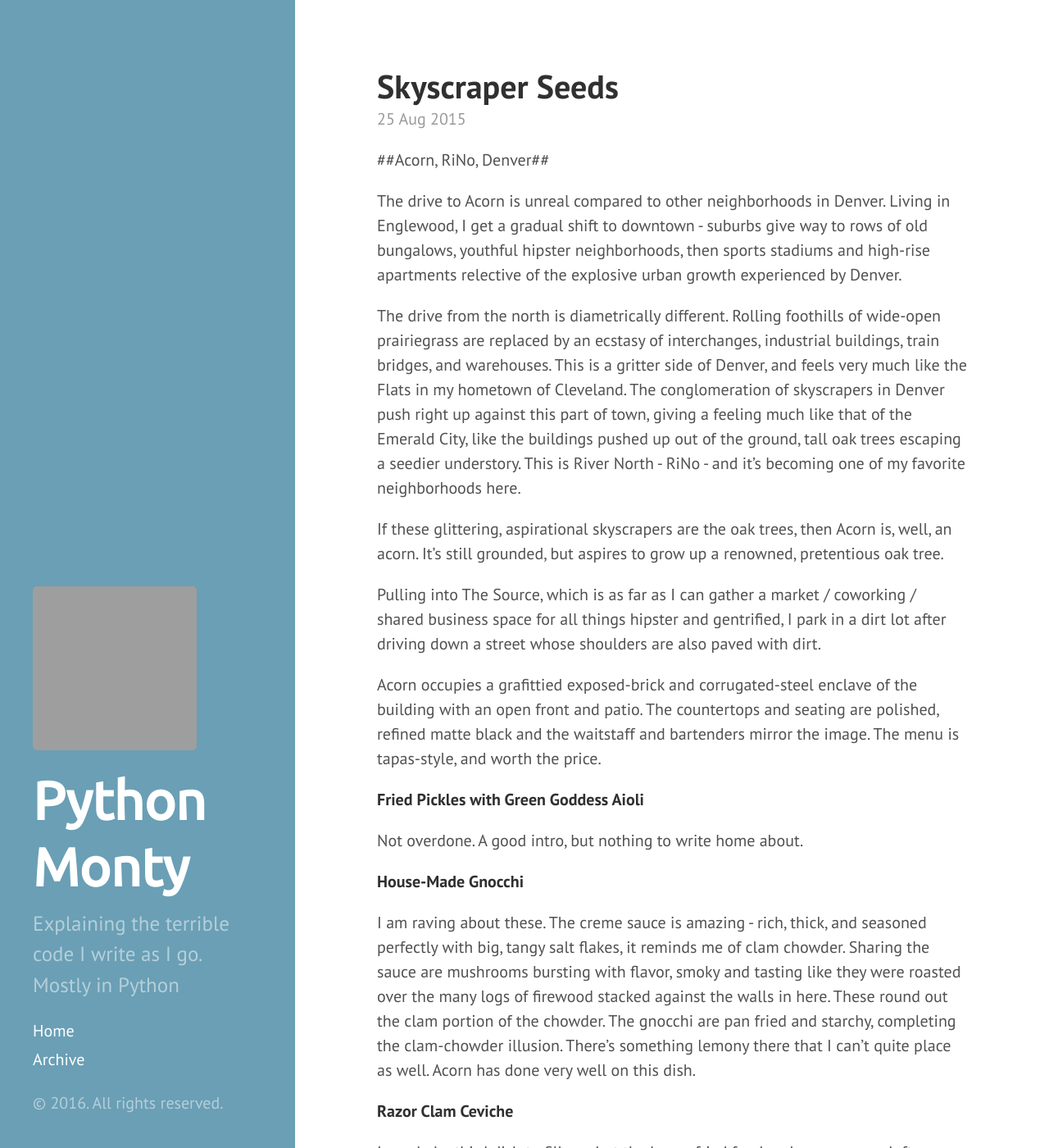
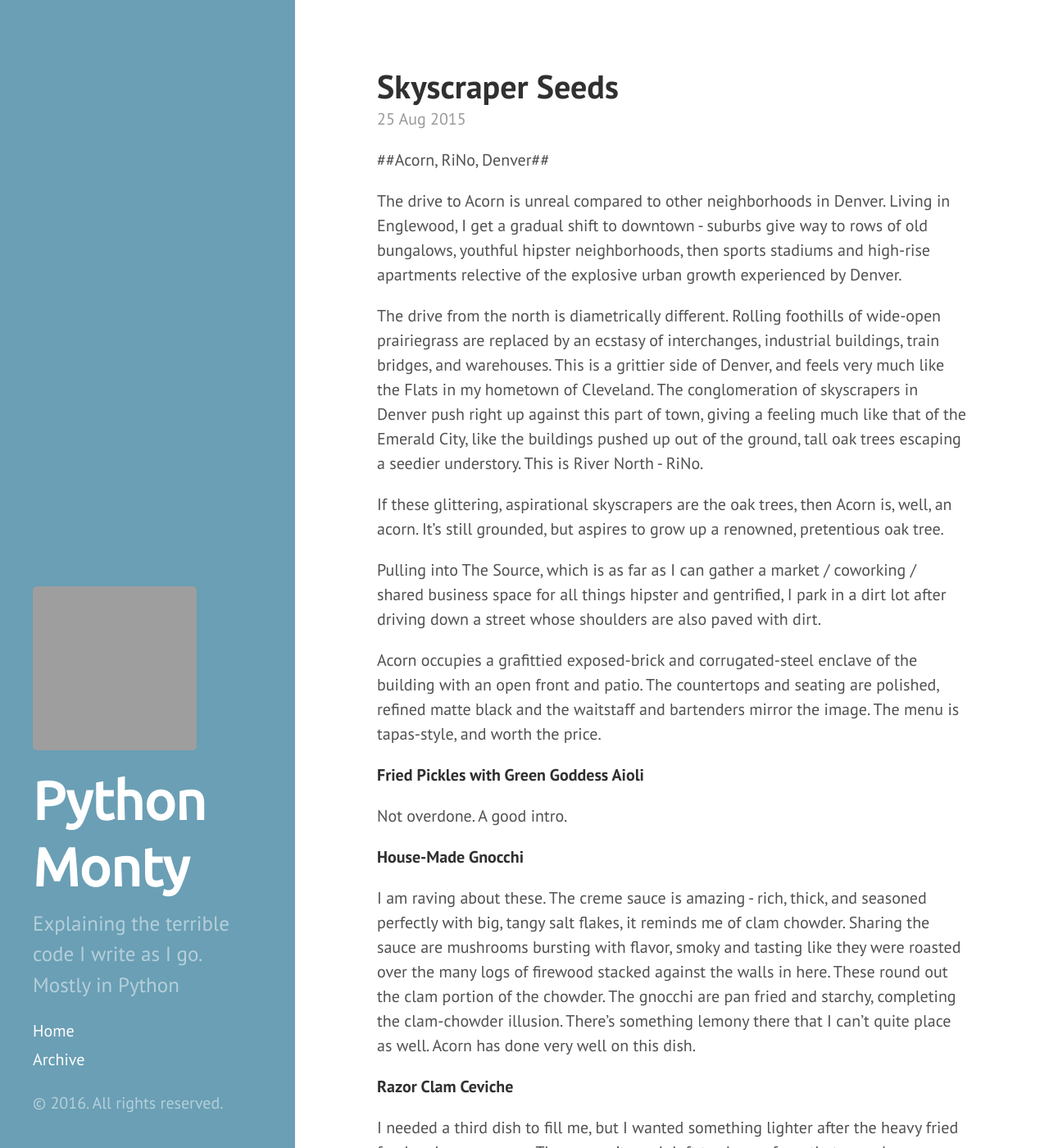
Before and after one commit to z3ugma/z3ugma.github.io, a Jekyll site: the page built from _posts/2015-08-25-skyscraper-seeds.markdown, in a window 1280 px wide and 1400 px high. Shown: the whole window at 82% size. Built offline with Jekyll 4.4.1, drawn with Linux system fonts in a browser that asks for light colours; some of the changed text lies outside the part shown; grey boxes are pictures that could not be loaded.

Commit message:
Grammar polish to Acorn

```diff
--- a/_posts/2015-08-25-skyscraper-seeds.markdown
+++ b/_posts/2015-08-25-skyscraper-seeds.markdown
@@ -10,7 +10,7 @@
 
 The drive to Acorn is unreal compared to other neighborhoods in Denver. Living in Englewood, I get a gradual shift to downtown - suburbs give way to rows of old bungalows, youthful hipster neighborhoods, then sports stadiums and high-rise apartments relective of the explosive urban growth experienced by Denver.
 
-The drive from the north is diametrically different. Rolling foothills of wide-open prairiegrass are replaced by an ecstasy of interchanges, industrial buildings, train bridges, and warehouses. This is a gritter side of Denver, and feels very much like the Flats in my hometown of Cleveland. The conglomeration of skyscrapers in Denver push right up against this part of town, giving a feeling much like that of the Emerald City, like the buildings pushed up out of the ground, tall oak trees escaping a seedier understory. This is River North - RiNo - and it's becoming one of my favorite neighborhoods here.
+The drive from the north is diametrically different. Rolling foothills of wide-open prairiegrass are replaced by an ecstasy of interchanges, industrial buildings, train bridges, and warehouses. This is a grittier side of Denver, and feels very much like the Flats in my hometown of Cleveland. The conglomeration of skyscrapers in Denver push right up against this part of town, giving a feeling much like that of the Emerald City, like the buildings pushed up out of the ground, tall oak trees escaping a seedier understory. This is River North - RiNo.
 
 If these glittering, aspirational skyscrapers are the oak trees, then Acorn is, well, an acorn. It's still grounded, but aspires to grow up a renowned, pretentious oak tree.
 
@@ -20,7 +20,7 @@
 
 __Fried Pickles with Green Goddess Aioli__
 
-Not overdone. A good intro, but nothing to write home about.
+Not overdone. A good intro.
 
 __House-Made Gnocchi__
 
@@ -28,7 +28,7 @@
 
 __Razor Clam Ceviche__
 
-I needed a third dish to fill me, but the heavy fried food and cream sauce left me desiring something lighter, of which there wasn't much that was also vegetarian.
-The razor clam ceviche lacks the rich, briny flavor I usually seek in seafood. It's good, and light, but that bright ocean clarity wasn't around in my dish. It is, however, beautifully presented in a rigidly geometric arrangement, with straight and narrow razor clamshells at a rakish 45 degree offset from a square folded napkin, on which sits an ice bed.
+I needed a third dish to fill me, but I wanted something lighter after the heavy fried food and cream sauce. There wasn't much left to choose from that was also vegetarian.
+The razor clam ceviche lacks the rich, briny flavor I usually seek in seafood. It's good, and light, but that bright ocean clarity wasn't around in my dish. It is, however, beautifully presented in a rigidly geometric arrangement, with straight and narrow razor clamshells at a jarring 45 degree offset from a square folded napkin, on which sits an ice bed.
 
 The cocktail bar is alright, but not on the caliber of Merchant in Madison or the Upstairs in Boulder. The company was decidely in my bracket though - lots of 30-something young professionals and tattooed well-to-do creatives. I'd recommend this restaurant to any struggling Denverite looking to go out with their parents, a troupe of acquaintances for after work, or the jetsetting, expense account (read: Epic) crowd.
```
